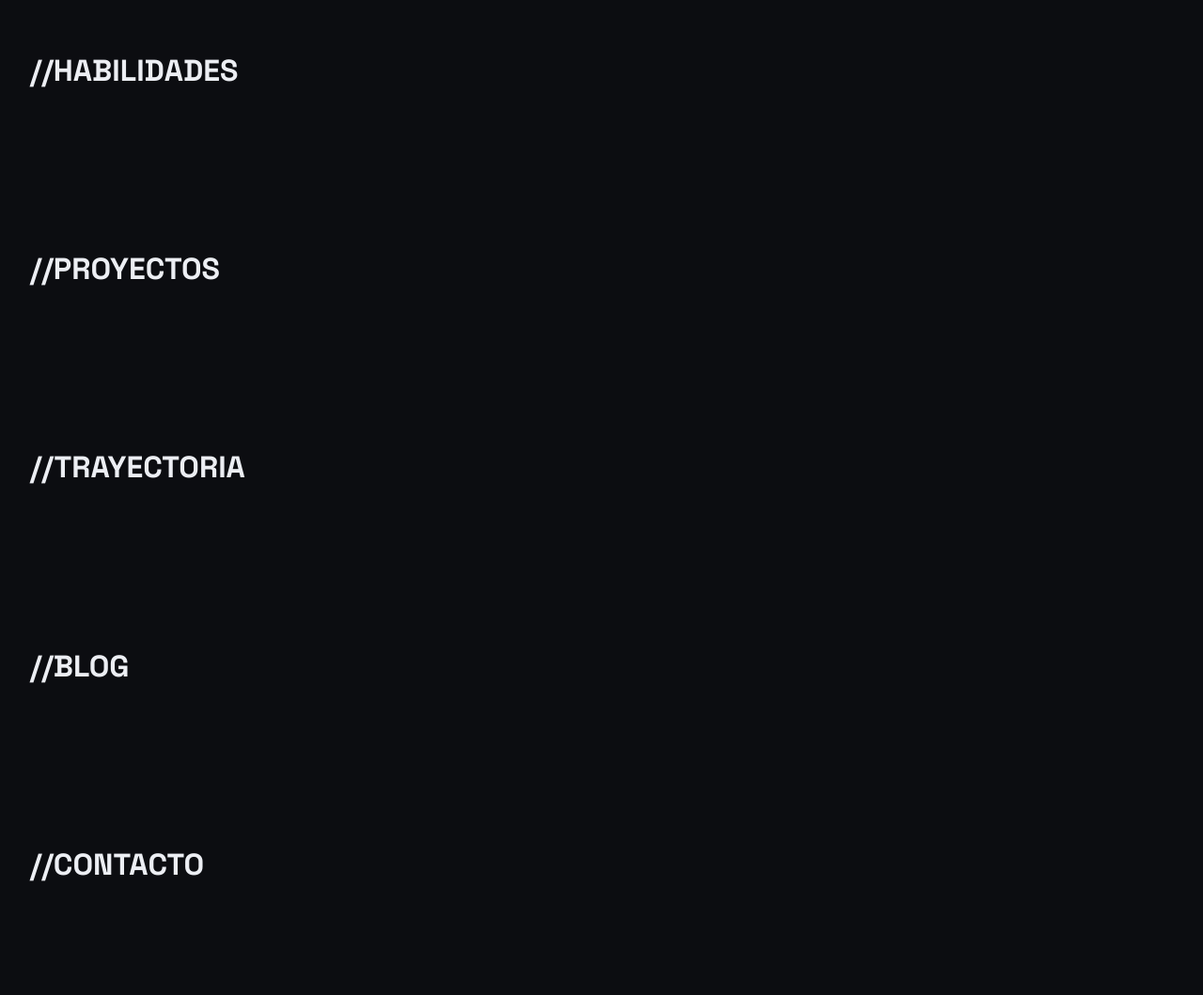
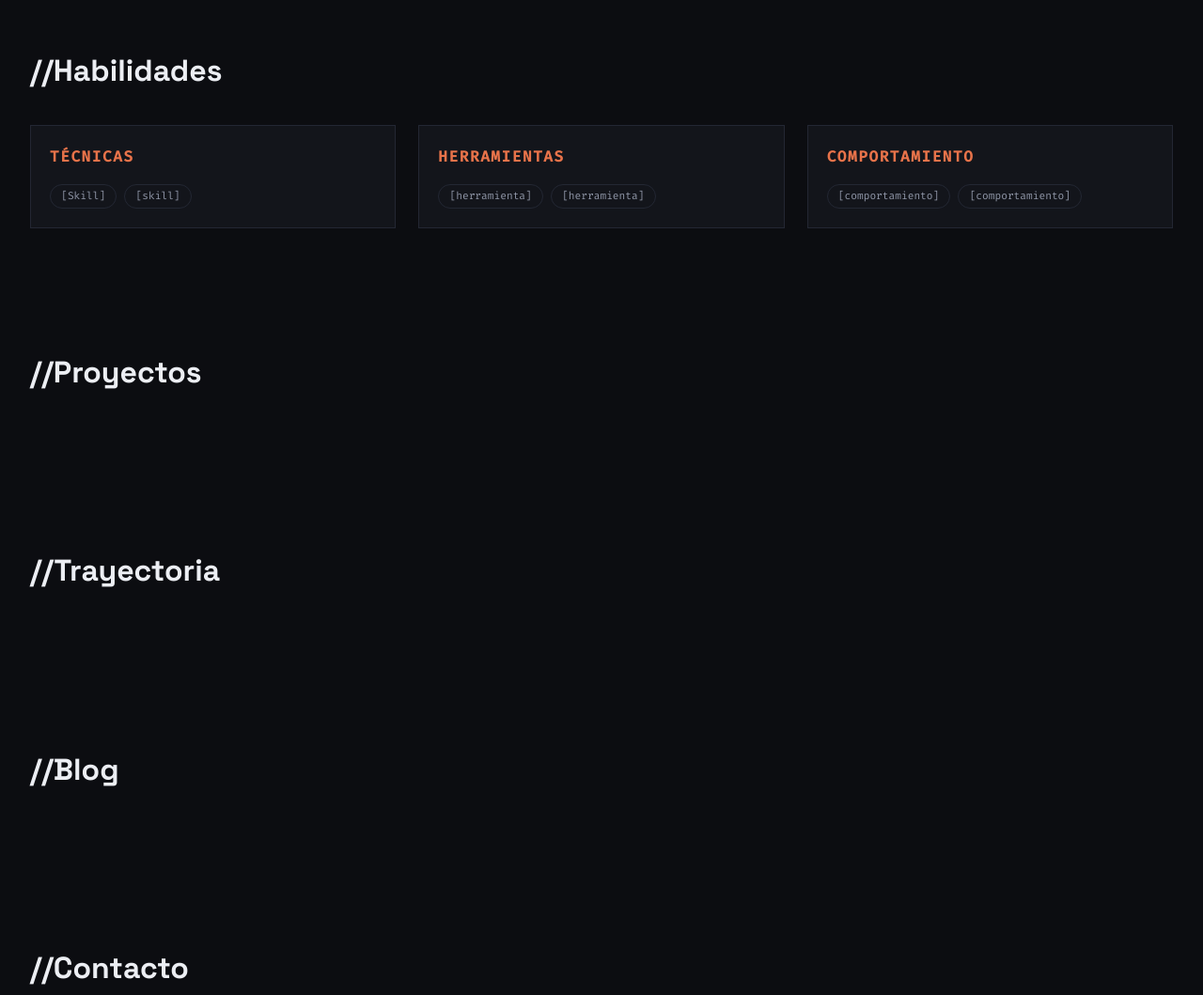
Before and after one commit to jbernalo18/Portafolio-Juliana-Bernal, a plain HTML site: page index.html in a window 1280 px wide. Shown: the part 1400-2459 px from the top of the page at 94% size. Drawn offline with Linux system fonts and the light colour scheme.

Commit message:
feat: sección de habilidades

```diff
--- a/index.html
+++ b/index.html
@@ -54,7 +54,7 @@
     </section>
    <!---Sección sobre mi-->
    <section id="sobremi">
-     <h2>//SOBRE MÍ</h2>
+     <h2>//Sobre mí</h2>
      <div class="sobremi-contenido">
     <div class="sobre-mi-img">
      <img src="./Files/Images/Foto_Juliana.png" alt="Retrato Juliana Bernal" class="sobre-mi-imagen">
@@ -67,23 +67,48 @@
    </section>
 
    <section id="habilidades">
-    <h2>//HABILIDADES</h2>
+    <h2>//Habilidades</h2>
+    <div class="grid-tarjetas">
+        <article class="tarjeta">
+            <h3>Técnicas</h3>
+            <ul class="etiquetas">
+                <li>[Skill]</li>
+                <li>[skill]</li>
+            </ul>
+        </article>
+
+        <article class="tarjeta">
+            <h3>Herramientas</h3>
+            <ul class="etiquetas">
+                <li>[herramienta]</li>
+                <li>[herramienta]</li>
+            </ul>
+        </article>
+
+        <article class="tarjeta">
+            <h3>Comportamiento</h3>
+            <ul class="etiquetas">
+                <li>[comportamiento]</li>
+                <li>[comportamiento]</li>
+            </ul>
+        </article>
+    </div>
    </section>
 
     <section id="proyectos">
-     <h2>//PROYECTOS</h2>
+     <h2>//Proyectos</h2>
     </section>
 
     <section id="trayectoria">
-     <h2>//TRAYECTORIA</h2>
+     <h2>//Trayectoria</h2>
     </section>
 
     <section id="blog">
-     <h2>//BLOG</h2>
+     <h2>//Blog</h2>
     </section>
 
     <section id="contacto">
-     <h2>//CONTACTO</h2>
+     <h2>//Contacto</h2>
     </section>
     </main>
 </body>
--- a/style.css
+++ b/style.css
@@ -291,3 +291,12 @@ h1 {
     border-radius: 99px;
     color: var(--texto-suave);
 }
+
+#habilidades h3 {
+    font-family: var(--fuente-monospace);
+    font-size: 1rem;
+    text-transform: uppercase;
+    letter-spacing: 0.1em;
+    color: var(--naranja);
+    margin-bottom: 1rem;
+}
```
